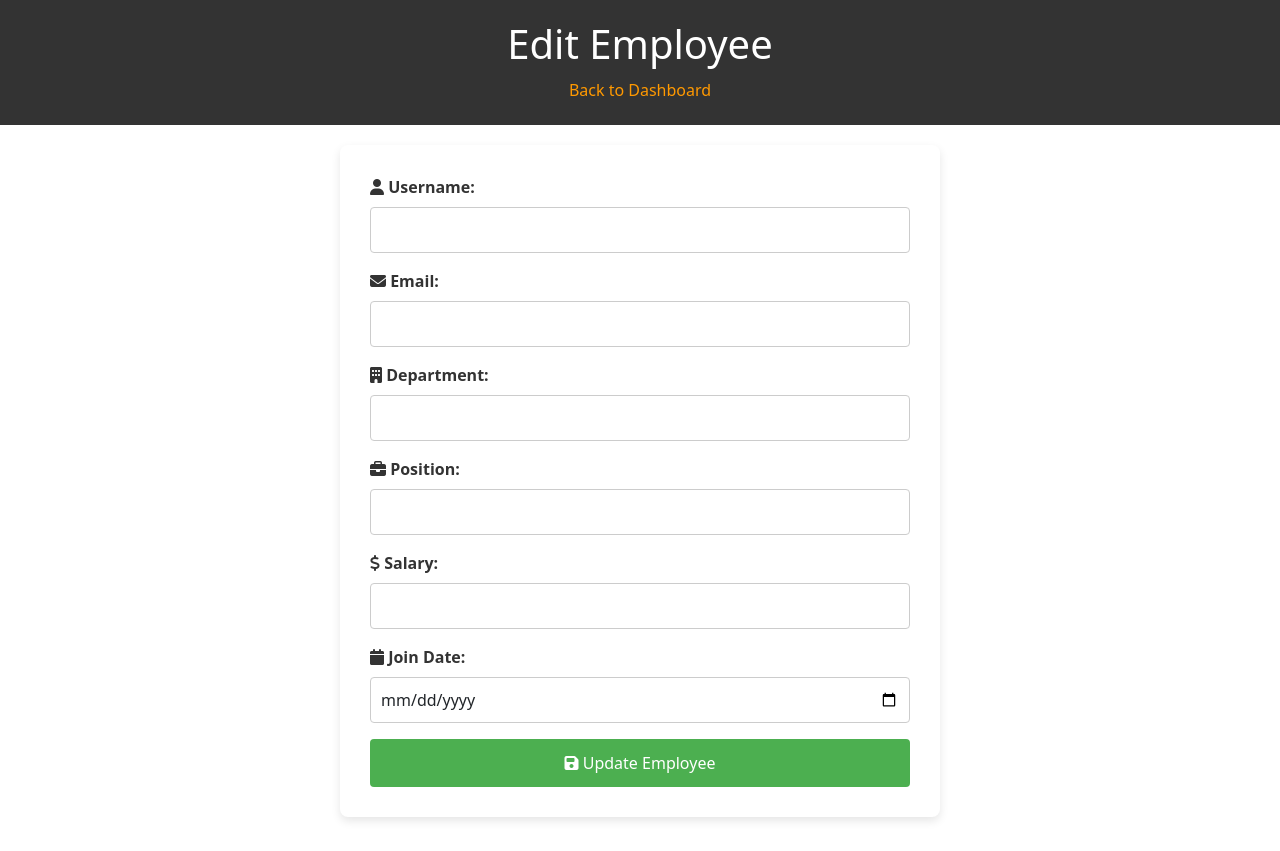
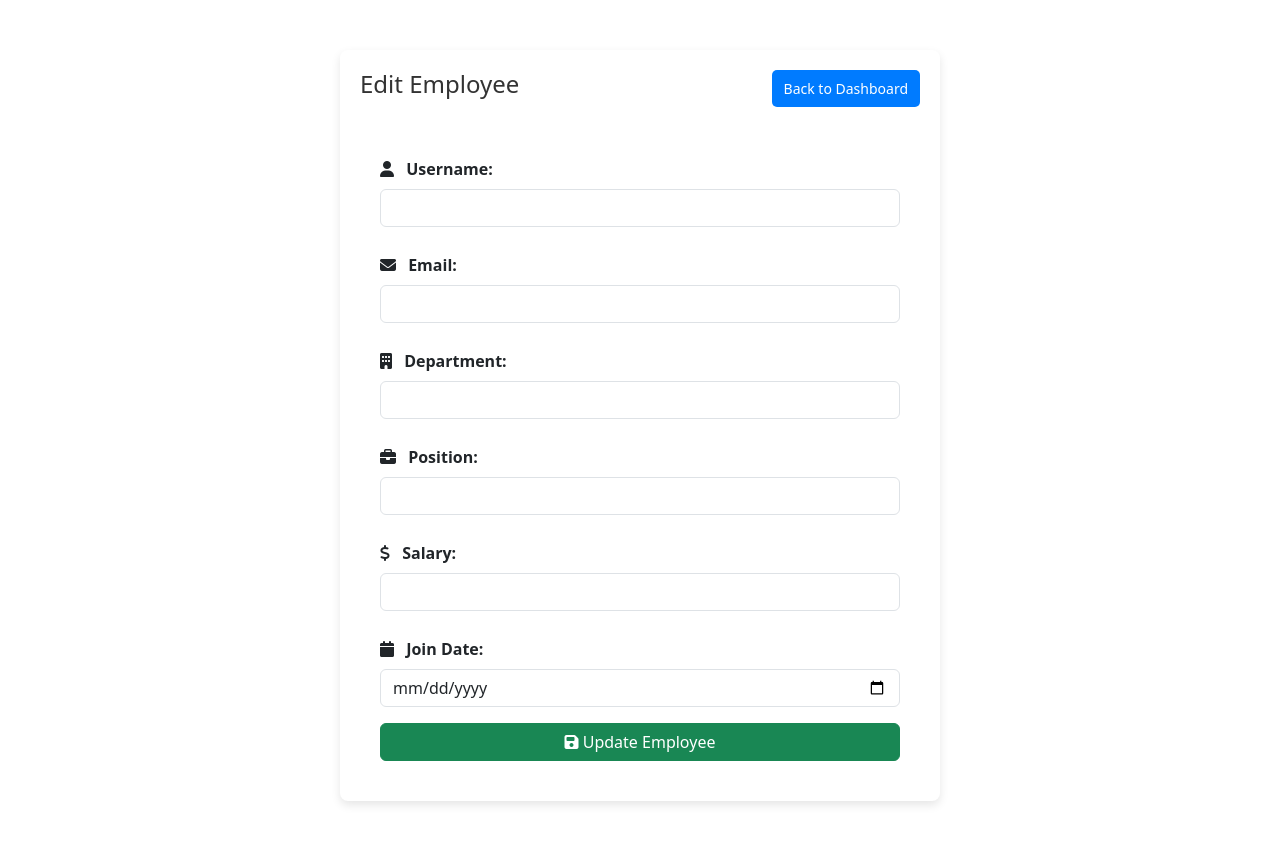
Before and after one commit to yami12311/project, a PHP site: page /edit.php in a window 1280 px wide. Before the commit the page ends 821 px from the top, so only its background shows below. Run offline with PHP 8.4, Linux system fonts and the light colour scheme; data that the repository does not hold is empty.

Commit message:
Update edit.css

```diff
--- a/edit.css
+++ b/edit.css
@@ -1,107 +1,82 @@
-/* General Styles for the Edit Employee Page */
 body {
-    font-family: Arial, sans-serif;
-    background-color: #f4f4f9;
+    font-family: 'Arial', sans-serif;
+    background-color: #f8f9fa;
     margin: 0;
     padding: 0;
-    box-sizing: border-box;
 }
 
 .dashboard-container {
-    display: flex;
-    flex-direction: column;
-    min-height: 100vh;
+    max-width: 600px;
+    margin: 50px auto;
+    padding: 20px;
+    background: white;
+    border-radius: 8px;
+    box-shadow: 0px 4px 10px rgba(0, 0, 0, 0.1);
 }
 
 .dashboard-header {
-    background-color: #333;
-    color: white;
-    padding: 20px;
-    text-align: center;
-    font-size: 24px;
+    display: flex;
+    justify-content: space-between;
+    align-items: center;
+    margin-bottom: 20px;
 }
 
 .dashboard-header h1 {
-    margin: 0;
+    font-size: 24px;
+    color: #333;
 }
 
 .back-button {
-    color: #ff9900;
-    font-size: 16px;
     text-decoration: none;
-    margin-top: 10px;
-    display: inline-block;
+    background: #007bff;
+    color: white;
+    padding: 8px 12px;
+    border-radius: 5px;
+    font-size: 14px;
+    transition: 0.3s;
 }
 
 .back-button:hover {
-    text-decoration: underline;
+    background: #0056b3;
 }
 
 .content {
-    flex-grow: 1;
     padding: 20px;
-    display: flex;
-    justify-content: center;
-    align-items: center;
-    background-color: #fff;
 }
 
 form {
-    background-color: #fff;
-    padding: 30px;
-    border-radius: 8px;
-    box-shadow: 0 4px 10px rgba(0, 0, 0, 0.1);
-    width: 100%;
-    max-width: 600px;
+    display: flex;
+    flex-direction: column;
 }
 
 label {
-    display: block;
-    font-size: 16px;
-    margin-bottom: 8px;
     font-weight: bold;
-    color: #333;
+    margin-top: 10px;
 }
 
-input[type="text"],
-input[type="email"],
-input[type="number"],
-input[type="date"] {
-    width: 100%;
-    padding: 10px;
+input {
+    padding: 8px;
+    margin-top: 5px;
     margin-bottom: 15px;
-    font-size: 16px;
     border: 1px solid #ccc;
-    border-radius: 4px;
-    box-sizing: border-box;
+    border-radius: 5px;
 }
 
-button[type="submit"] {
-    width: 100%;
-    padding: 12px;
-    background-color: #4CAF50;
+button {
+    background: #28a745;
     color: white;
+    padding: 10px;
+    border: none;
+    border-radius: 5px;
     font-size: 16px;
-    border: none;
-    border-radius: 4px;
     cursor: pointer;
+    transition: 0.3s;
 }
 
-button[type="submit"]:hover {
-    background-color: #45a049;
+button:hover {
+    background: #218838;
 }
 
-/* Responsive Design */
-@media (max-width: 600px) {
-    .content {
-        padding: 10px;
-    }
-
-    form {
-        padding: 20px;
-    }
-
-    button[type="submit"] {
-        font-size: 14px;
-    }
+.icon {
+    margin-right: 8px;
 }
```
